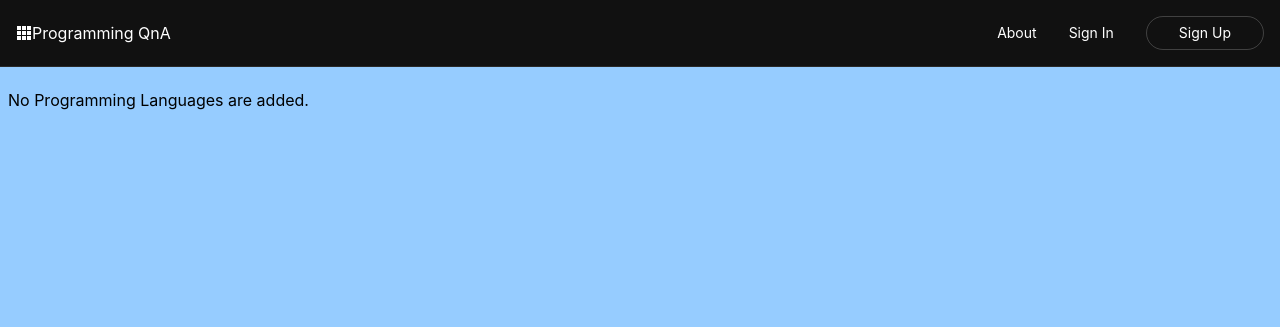
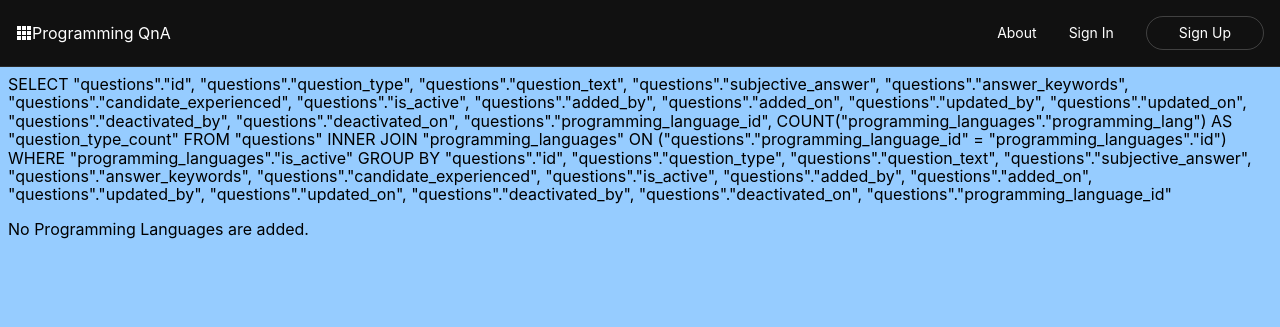
Before and after one commit to milinmestry/programming_lang_qna, a Django app: page / in a window 1280 px wide. Shown: the top 327 px of the page. Run offline with Django 3.2, Linux system fonts and the light colour scheme; data that the repository does not hold is empty; some libraries are stand-ins or nearby versions.

Commit message:
WIP Need to find a way to use LEFTJOIN and SUBQUERY in django ORM.

```diff
--- a/sitehome/templates/sitehome/home.html
+++ b/sitehome/templates/sitehome/home.html
@@ -1,7 +1,7 @@
 {% extends 'base/layout.html' %}
 
 {% block content %}
-<!-- {{ proglangList }} -->
+{{ proglangList.query }}
 
   <div class="fl w-100">
   {% if proglangList %}
--- a/sitehome/views.py
+++ b/sitehome/views.py
@@ -1,11 +1,32 @@
 from django.shortcuts import render
+from django.db.models import Count
 # from django.shortcuts import get_object_or_404, render
 
 from programming_languages.models import ProgrammingLanguage
+from questions_answers.models import Question
 
 # Create your views here.
+
+# SELECT a.*, b.`question_type`, b.`qtCount`
+# FROM
+# (
+# 	select `programming_language_id`, `question_type`, count(`question_type`) AS qtCount
+#     from questions where 1 group by `programming_language_id`,`question_type`
+# ) AS b
+# RIGHT JOIN prog_lang_qna.`programming_languages` AS a
+# ON a.`id`=b.`programming_language_id`
+# ORDER BY a.`programming_lang`;
+
 def home(request):
-    active_proglang = ProgrammingLanguage.objects.filter(is_active = 1)
-    # .values('question_type').annotate(question_type_count = Count('question_type'))
+    # active_proglang = ProgrammingLanguage.objects.filter(is_active = 1) \
+    # .annotate(question_type_count = Count('question__question_type')) \
+    # .values('question__question_type') \
+
+    active_proglang = Question.objects.filter(programming_language__is_active = 1) \
+        .annotate(question_type_count = Count('programming_language__programming_lang'))
+        # .values('programming_language__programming_lang', 'question_type') \
+
+    # print(active_proglang)
+    # context = {'proglangList': []}
     context = {'proglangList': active_proglang}
     return render(request, 'sitehome/home.html', context)
```
